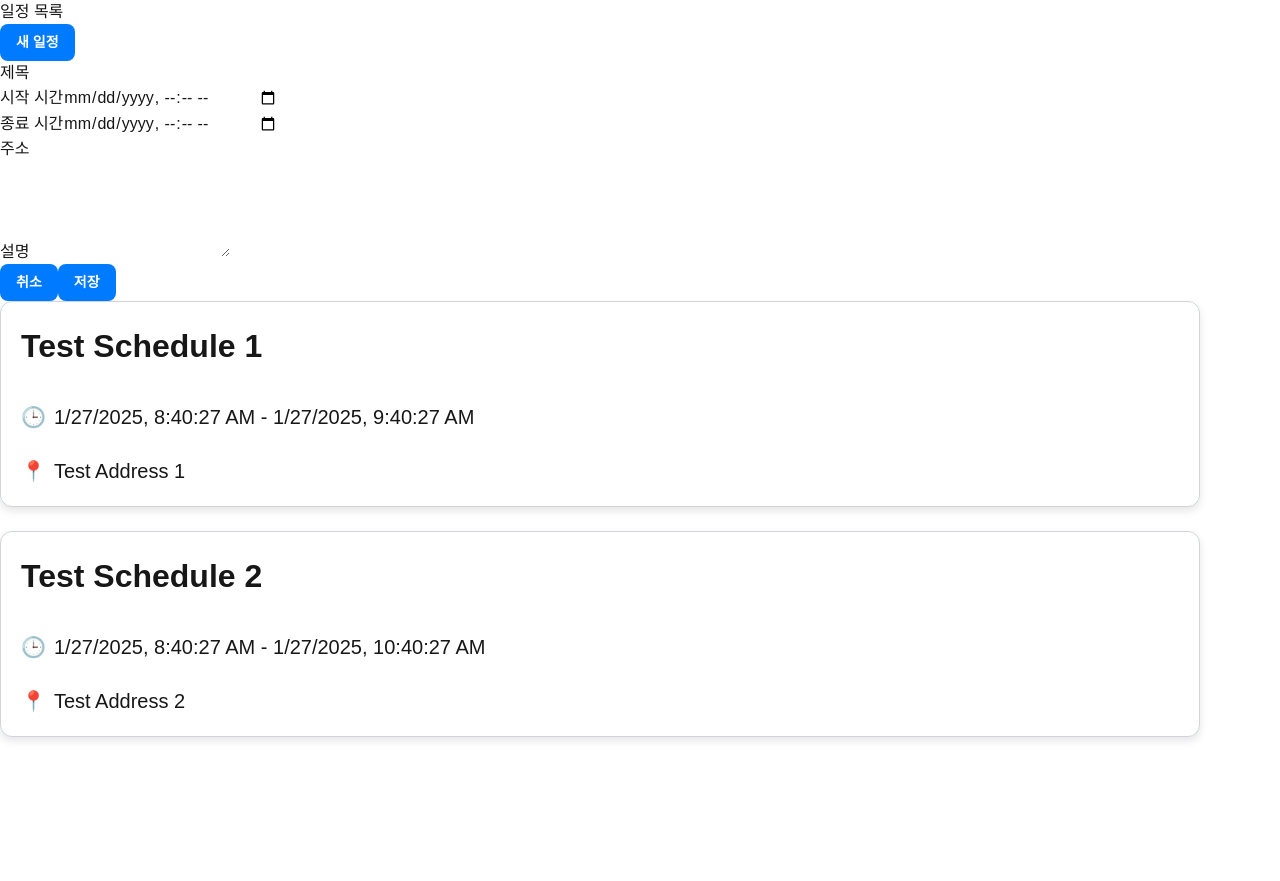
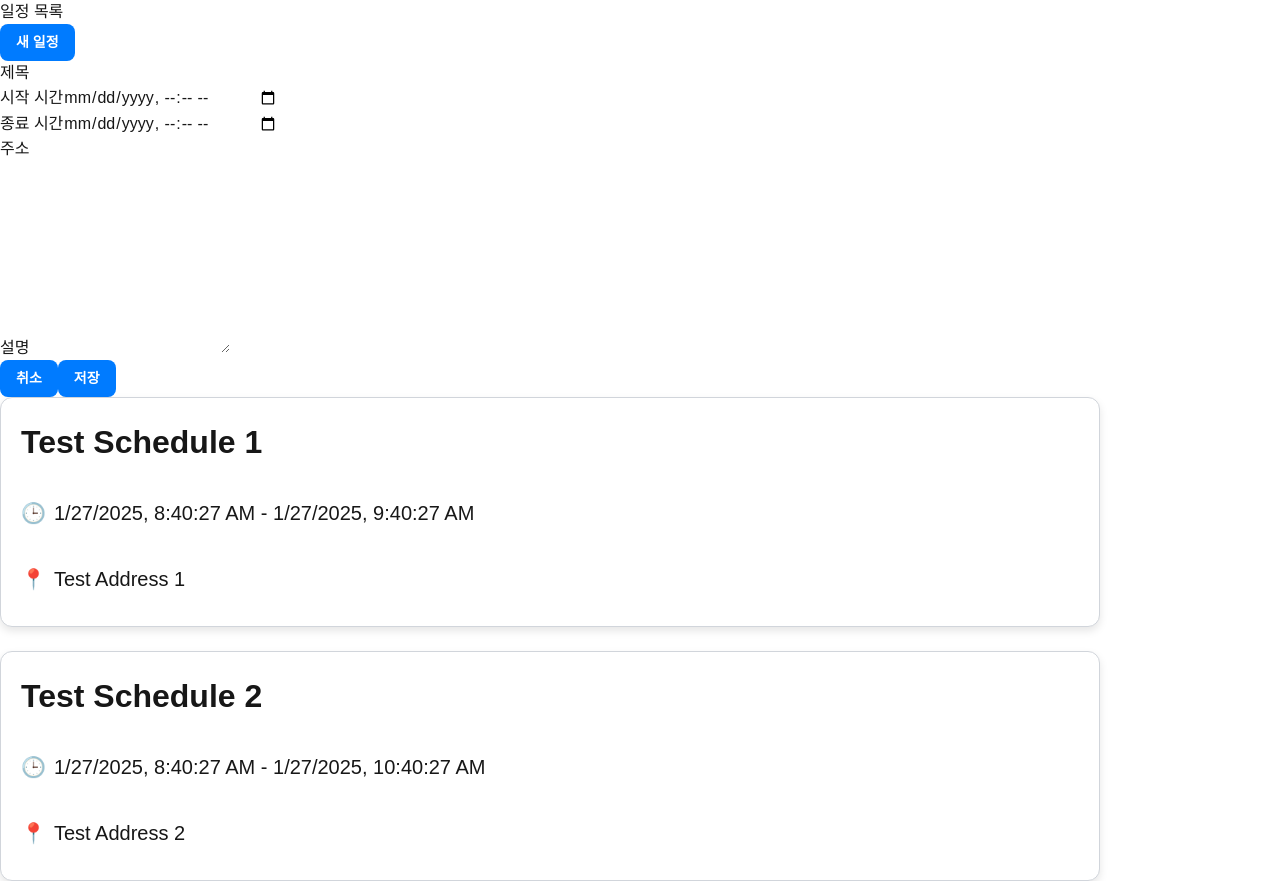
Before and after one commit to prgrms-be-devcourse/NBE3-4-2-Team10, a Next.js app in the folder frontend/: page /calendars/1 in a window 1280 px wide. Both pictures are taken after a click on the button "새 일정". Before the commit the page ends 800 px from the top, so only its background shows below. Built offline with nearby package versions, Linux system fonts and the light colour scheme.

Commit message:
fix: Schedule 일정 목록 조회 화면 기능

```diff
--- a/frontend/package.json
+++ b/frontend/package.json
@@ -14,7 +14,8 @@
     "dayjs": "^1.11.13",
     "next": "15.1.6",
     "react": "^19.0.0",
-    "react-dom": "^19.0.0"
+    "react-dom": "^19.0.0",
+    "react-markdown": "^9.0.3"
   },
   "devDependencies": {
     "@eslint/eslintrc": "^3",
--- a/frontend/src/app/calendars/[calendarId]/page.tsx
+++ b/frontend/src/app/calendars/[calendarId]/page.tsx
@@ -10,7 +10,7 @@ import { ScheduleDetail } from '@/schedule/components/ScheduleDetail';
 
 export default function CalendarPage() {
     const params = useParams();
-    const calendarId = params.calendarId ? Number(params.calendarId) : null;  // 파라미터에서 calendarId 가져오기
+    const calendarId = params.calendarId ? Number(params.calendarId) : null;
 
     const [schedules, setSchedules] = useState<Schedule[]>([]);
     const [selectedSchedule, setSelectedSchedule] = useState<Schedule | null>(null);
@@ -61,12 +61,12 @@ export default function CalendarPage() {
     };
 
     return (
-        <div className="max-w-4xl mx-auto p-4">
+        <div className="max-w-6xl mx-auto px-2 pt-8">
             <div className="flex justify-between items-center mb-8">
-                <h1 className="text-4xl font-bold">일정 목록</h1>  {/* 글씨 크기 및 스타일 수정 */}
+                <h1 className="text-4xl font-bold">일정 목록</h1>
                 <button
                     onClick={() => setIsFormOpen(true)}
-                    className="px-6 py-3 bg-blue-500 text-white rounded-lg hover:bg-blue-600 text-lg font-medium"
+                    className="px-6 py-3 bg-blue-600 text-white rounded-lg hover:bg-blue-700 text-lg font-medium ml-8"
                 >
                     새 일정
                 </button>
@@ -74,7 +74,7 @@ export default function CalendarPage() {
 
             {calendarId && isFormOpen && (
                 <div className="fixed inset-0 bg-black bg-opacity-50 flex items-center justify-center">
-                    <div className="bg-white rounded-lg w-full max-w-md">
+                    <div className="bg-white rounded-lg w-full max-w-6xl">
                         <ScheduleForm
                             calendarId={calendarId}
                             onSubmit={handleCreateSchedule}
@@ -114,6 +114,7 @@ export default function CalendarPage() {
                 <ScheduleList
                     schedules={schedules}
                     onSelectSchedule={setSelectedSchedule}
+                    onCreateSchedule={() => setIsFormOpen(true)}
                 />
             )}
         </div>
--- a/frontend/src/app/globals.css
+++ b/frontend/src/app/globals.css
@@ -15,11 +15,23 @@ body {
   font-family: Arial, Helvetica, sans-serif;
 }
 
-/* 카드 및 모달 스타일 */
-.schedule-card,
-.modal,
+/* 카드 스타일 */
+.schedule-card {
+  width: 1100px;
+  padding: 12px;
+  background-color: #ffffff !important;
+  color: #171717 !important;
+  border: 1px solid #d1d5db;
+  border-radius: 16px;
+  box-shadow: 0 4px 12px rgba(0, 0, 0, 0.15);
+  display: flex;
+  flex-direction: column;
+  gap: 12px;
+}
+
+/* 스케쥴 디테일 팝업 스타일 */
 .schedule-detail-popup {
-  width: 1200px;
+  width: 600px;
   padding: 18px;
   background-color: #ffffff !important;
   color: #171717 !important;
@@ -30,6 +42,7 @@ body {
   flex-direction: column;
   gap: 24px;
 }
+
 
 /* 제목 스타일 */
 .schedule-title {
@@ -44,6 +57,7 @@ body {
   align-items: center;
   gap: 8px;
   font-size: 20px;
+  padding: 12px 0;
 }
 
 /* 버튼 그룹 */
@@ -74,6 +88,7 @@ button:hover {
   display: flex;
   justify-content: space-between;
   align-items: center;
+  position: relative;
   margin-bottom: 16px;
   padding-right: 24px;
 }
@@ -93,11 +108,13 @@ button:hover {
 }
 
 button.new-schedule-button {
-  margin-left: auto;
+  position: absolute;
+  right: 0;
+  top: 0;
   padding: 12px 24px;
   font-size: 16px;
   font-weight: bold;
-  background-color: #004aad; /* 진한 파란색 */
+  background-color: #004aad;
   color: #ffffff;
   border-radius: 8px;
   cursor: pointer;
--- a/frontend/src/schedule/components/ScheduleForm.tsx
+++ b/frontend/src/schedule/components/ScheduleForm.tsx
@@ -1,9 +1,9 @@
 import React, { useState } from 'react';
-import { Schedule, ScheduleFormData } from '../types/schedule';
+import { ScheduleFormData } from '../types/schedule';
 
 interface ScheduleFormProps {
     calendarId: number;
-    initialData?: Schedule;
+    initialData?: ScheduleFormData;
     onSubmit: (data: ScheduleFormData) => Promise<void>;
     onCancel: () => void;
 }
@@ -11,14 +11,14 @@ interface ScheduleFormProps {
 export const ScheduleForm: React.FC<ScheduleFormProps> = ({
                                                               initialData,
                                                               onSubmit,
-                                                              onCancel
+                                                              onCancel,
                                                           }) => {
     const [formData, setFormData] = useState<ScheduleFormData>({
         title: initialData?.title || '',
         description: initialData?.description || '',
         startTime: initialData?.startTime || '',
         endTime: initialData?.endTime || '',
-        location: initialData?.location || { address: '' }
+        location: initialData?.location || { address: '' },
     });
 
     const handleSubmit = async (e: React.FormEvent) => {
@@ -27,78 +27,91 @@ export const ScheduleForm: React.FC<ScheduleFormProps> = ({
     };
 
     return (
-        <form onSubmit={handleSubmit} className="space-y-4 p-4">
-            <div>
-                <label className="block text-sm font-medium mb-1">제목</label>
+        <div className="flex items-center justify-center px-4 py-8">
+            <form
+                onSubmit={handleSubmit}
+                className="p-8 space-y-10 bg-white rounded-lg shadow-lg w-full max-w-xl"
+            >
+                {/* 제목 */}
+                <div className="py-6">
+                    <label className="block text-3xl font-bold mb-3">제목</label>
                     <input
                         type="text"
                         value={formData.title}
-                    onChange={e => setFormData({ ...formData, title: e.target.value })}
-                    className="w-full p-2 border rounded"
+                        onChange={(e) => setFormData({ ...formData, title: e.target.value })}
+                        className="w-full p-4 border border-gray-300 rounded"
                         required
                     />
                 </div>
 
-            <div>
-                <label className="block text-sm font-medium mb-1">시작 시간</label>
+                {/* 시작 시간 */}
+                <div className="py-6">
+                    <label className="block text-3xl font-bold mb-3">시작 시간</label>
                     <input
                         type="datetime-local"
                         value={formData.startTime}
-                    onChange={e => setFormData({ ...formData, startTime: e.target.value })}
-                    className="w-full p-2 border rounded"
+                        onChange={(e) => setFormData({ ...formData, startTime: e.target.value })}
+                        className="w-full p-4 border border-gray-300 rounded"
                         required
                     />
                 </div>
 
-            <div>
-                <label className="block text-sm font-medium mb-1">종료 시간</label>
+                {/* 종료 시간 */}
+                <div className="py-6">
+                    <label className="block text-3xl font-bold mb-3">종료 시간</label>
                     <input
                         type="datetime-local"
                         value={formData.endTime}
-                    onChange={e => setFormData({ ...formData, endTime: e.target.value })}
-                    className="w-full p-2 border rounded"
+                        onChange={(e) => setFormData({ ...formData, endTime: e.target.value })}
+                        className="w-full p-4 border border-gray-300 rounded"
                         required
                     />
                 </div>
 
-            <div>
-                <label className="block text-sm font-medium mb-1">주소</label>
+                {/* 주소 */}
+                <div className="py-6">
+                    <label className="block text-3xl font-bold mb-3">주소</label>
                     <input
                         type="text"
                         value={formData.location.address}
-                    onChange={e => setFormData({
+                        onChange={(e) =>
+                            setFormData({
                                 ...formData,
-                        location: { ...formData.location, address: e.target.value }
-                    })}
-                    className="w-full p-2 border rounded"
+                                location: { ...formData.location, address: e.target.value },
+                            })
+                        }
+                        className="w-full p-4 border border-gray-300 rounded"
                     />
                 </div>
 
-            <div>
-                <label className="block text-sm font-medium mb-1">설명</label>
+                {/* 설명 */}
+                <div className="py-6">
+                    <label className="block text-3xl font-bold mb-3">설명</label>
                     <textarea
                         value={formData.description}
-                    onChange={e => setFormData({ ...formData, description: e.target.value })}
-                    className="w-full p-2 border rounded"
-                    rows={4}
+                        onChange={(e) => setFormData({ ...formData, description: e.target.value })}
+                        className="w-full p-4 border border-gray-300 rounded"
+                        rows={8}
                     />
                 </div>
 
-            <div className="flex justify-end space-x-2">
+                {/* 버튼 */}
+                <div className="flex justify-end gap-4 mt-6">
                     <button
                         type="button"
                         onClick={onCancel}
-                    className="px-4 py-2 text-gray-600 border rounded hover:bg-gray-100"
+                        className="px-6 py-3 text-xl text-gray-600 border border-gray-300 rounded hover:bg-gray-100"
                     >
                         취소
                     </button>
                     <button
                         type="submit"
-                    className="px-4 py-2 bg-blue-500 text-white rounded hover:bg-blue-600"
+                        className="px-6 py-3 text-xl bg-blue-500 text-white rounded hover:bg-blue-600"
                     >
                         저장
                     </button>
                 </div>
             </form>
+        </div>
     );
 };
--- a/frontend/src/schedule/components/ScheduleList.tsx
+++ b/frontend/src/schedule/components/ScheduleList.tsx
@@ -4,22 +4,24 @@ import { Schedule } from '../types/schedule';
 interface ScheduleListProps {
     schedules: Schedule[];
     onSelectSchedule: (schedule: Schedule) => void;
+    onCreateSchedule: () => void;
 }
 
 export const ScheduleList: React.FC<ScheduleListProps> = ({
                                                               schedules,
-                                                              onSelectSchedule
+                                                              onSelectSchedule,
+                                                              onCreateSchedule,
                                                           }) => {
     return (
-        <div className="schedule-list space-y-4 px-4 py-4">
-            {schedules.map(schedule => (
+        <div className="schedule-list space-y-4 py-4">
+            {schedules.map((schedule) => (
                 <div
                     key={schedule.id}
                     onClick={() => onSelectSchedule(schedule)}
                     className="schedule-card w-full max-w-5xl cursor-pointer hover:shadow-lg transition-shadow"
                 >
                     <h3 className="schedule-title">{schedule.title}</h3>
-                    <div className="schedule-detail-row">
+                    <div className="schedule-detail-row py-1">
                         <span>🕒</span>
                         <p>
                             {new Date(schedule.startTime).toLocaleString()} -{' '}
@@ -27,7 +29,7 @@ export const ScheduleList: React.FC<ScheduleListProps> = ({
                         </p>
                     </div>
                     {schedule.location.address && (
-                        <div className="schedule-detail-row">
+                        <div className="schedule-detail-row py-1">
                             <span>📍</span>
                             <p>{schedule.location.address}</p>
                         </div>
```
Also changed, not shown: frontend/src/schedule/components/ScheduleDetail.tsx (+14 -12 lines), 1 other file (tests, documents, lock files or other folders). Lines whose indentation alone changed are shown as unchanged.
